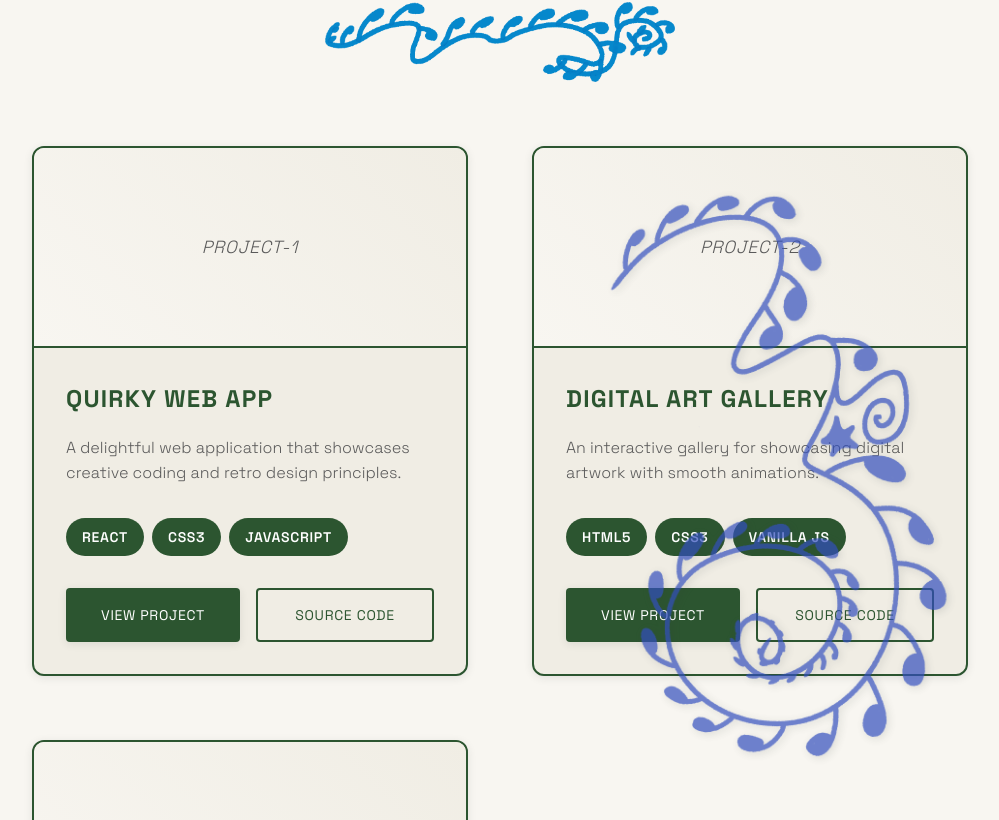
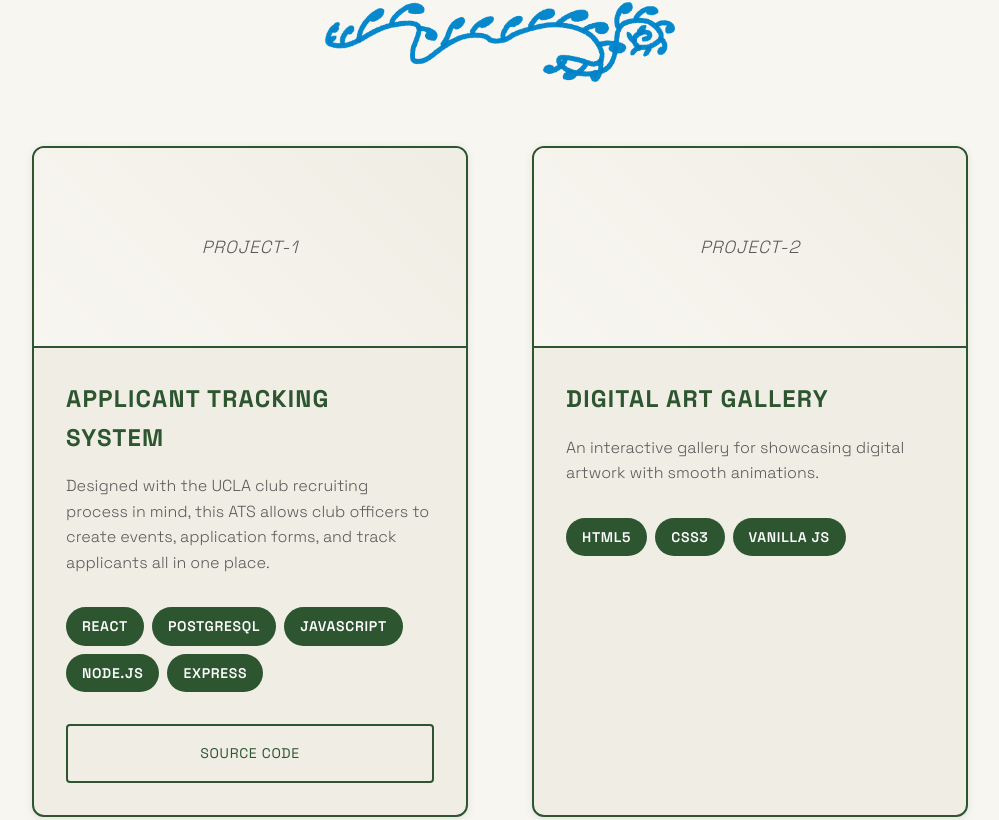
Before and after one commit to beck-2/personal_website, a React (Vite) app: page / in a window 1280 px wide. Shown: the part 1360-2180 px from the top of the page, without its empty margins (0-999 px from the left). Built offline with nearby package versions, Linux system fonts and the light colour scheme; a web font is replaced by a local one.

Commit message:
star cursor on component click

```diff
--- a/src/App.css
+++ b/src/App.css
@@ -98,6 +98,7 @@ body {
   background-size: contain;
   background-repeat: no-repeat;
   background-position: center;
+  cursor: pointer;
 }
 
 /* Typography */
@@ -200,3 +201,18 @@ html {
   background: var(--accent-primary);
   color: white;
 }
+
+/* Custom Cursor for Hand-Drawn Elements */
+.hand-drawn-element {
+  cursor: pointer;
+}
+
+/* Star cursor active for entire session after clicking hand-drawn element */
+.star-cursor-active,
+.star-cursor-active *,
+.star-cursor-active button,
+.star-cursor-active a,
+.star-cursor-active input,
+.star-cursor-active textarea {
+  cursor: url('./assets/fullstar-cursor.png') 16 16, auto !important;
+}
--- a/src/App.jsx
+++ b/src/App.jsx
@@ -1,4 +1,4 @@
-import React from 'react'
+import React, { useEffect, useState } from 'react'
 import './App.css'
 import Header from './components/Header'
 import About from './components/sections/About'
@@ -8,8 +8,31 @@ import Contact from './components/sections/Contact'
 
 
 function App() {
+  const [starCursorActive, setStarCursorActive] = useState(() => {
+    // Check if star cursor was activated in this session
+    return sessionStorage.getItem('starCursorActive') === 'true'
+  })
+
+  useEffect(() => {
+    // Add click listener for hand-drawn elements
+    const handleHandDrawnClick = (e) => {
+      if (e.target.classList.contains('hand-drawn-element') ||
+          e.target.closest('.hand-drawn-element') ||
+          e.target.classList.contains('title-flourish')) {
+        setStarCursorActive(true)
+        sessionStorage.setItem('starCursorActive', 'true')
+      }
+    }
+
+    document.addEventListener('click', handleHandDrawnClick)
+
+    return () => {
+      document.removeEventListener('click', handleHandDrawnClick)
+    }
+  }, [])
+
   return (
-    <div className="app">
+    <div className={`app ${starCursorActive ? 'star-cursor-active' : ''}`}>
       <Header />
       <main className="main-content">
         <About />
--- a/src/components/sections/About.jsx
+++ b/src/components/sections/About.jsx
@@ -47,7 +47,7 @@ const About = () => {
 
                            <div className="about-visual">
                    <div className="cat-animation">
-                     <img src={catImage} alt="Animated cat" className="cat-image" />
+                     <img src={catImage} alt="Animated cat" className="cat-image hand-drawn-element" />
                    </div>
                  </div>
         </div>
--- a/src/components/sections/Contact.jsx
+++ b/src/components/sections/Contact.jsx
@@ -77,7 +77,7 @@ const Contact = () => {
             <span className="annotation-text">this is harold →</span>
           </div>
           <div className="sleepy-bird-decoration">
-            <img src={sleepyBirdImage} alt="Sleepy bird" className="sleepy-bird-image" />
+            <img src={sleepyBirdImage} alt="Sleepy bird" className="sleepy-bird-image hand-drawn-element" />
           </div>
         </div>
 
--- a/src/components/sections/Projects.jsx
+++ b/src/components/sections/Projects.jsx
@@ -1,29 +1,34 @@
 import React from 'react'
 import './Projects.css'
-import vinesImage from '../../assets/images/vines.png'
 
 const Projects = () => {
   const projects = [
     {
       id: 1,
-      title: "Quirky Web App",
-      description: "A delightful web application that showcases creative coding and retro design principles.",
-      tech: ["React", "CSS3", "JavaScript"],
-      image: "project-1"
+      title: "Applicant Tracking System",
+      description: "Designed with the UCLA club recruiting process in mind, this ATS allows club officers to create events, application forms, and track applicants all in one place.",
+      tech: ["React", "PostgreSQL", "JavaScript", "Node.js", "Express"],
+      image: "project-1",
+      liveLink: null,
+      githubLink: "https://github.com/beck-2/CS35L"
     },
     {
       id: 2,
       title: "Digital Art Gallery",
       description: "An interactive gallery for showcasing digital artwork with smooth animations.",
       tech: ["HTML5", "CSS3", "Vanilla JS"],
-      image: "project-2"
+      image: "project-2",
+      liveLink: null,
+      githubLink: null
     },
     {
       id: 3,
       title: "Retro Portfolio",
       description: "A vintage-inspired portfolio website with hand-drawn elements and smooth scrolling.",
       tech: ["React", "Styled Components", "Framer Motion"],
-      image: "project-3"
+      image: "project-3",
+      liveLink: null,
+      githubLink: null
     }
   ]
 
@@ -33,10 +38,6 @@ const Projects = () => {
         <div className="section-header">
           <h2 className="section-title">Projects</h2>
           <div className="title-flourish"></div>
-        </div>
-
-        <div className="vines-decoration">
-          <img src={vinesImage} alt="Decorative vines" className="vines-image" />
         </div>
 
         <div className="projects-grid">
@@ -59,8 +60,16 @@ const Projects = () => {
                 </div>
 
                 <div className="project-links">
-                  <button className="btn btn-primary">View Project</button>
-                  <button className="btn btn-secondary">Source Code</button>
+                  {project.liveLink && (
+                    <a href={project.liveLink} target="_blank" rel="noopener noreferrer" className="btn btn-primary">
+                      View Project
+                    </a>
+                  )}
+                  {project.githubLink && (
+                    <a href={project.githubLink} target="_blank" rel="noopener noreferrer" className="btn btn-secondary">
+                      Source Code
+                    </a>
+                  )}
                 </div>
               </div>
             </div>
```
Also changed, not shown: src/assets/fullstar-cursor.png (added).
